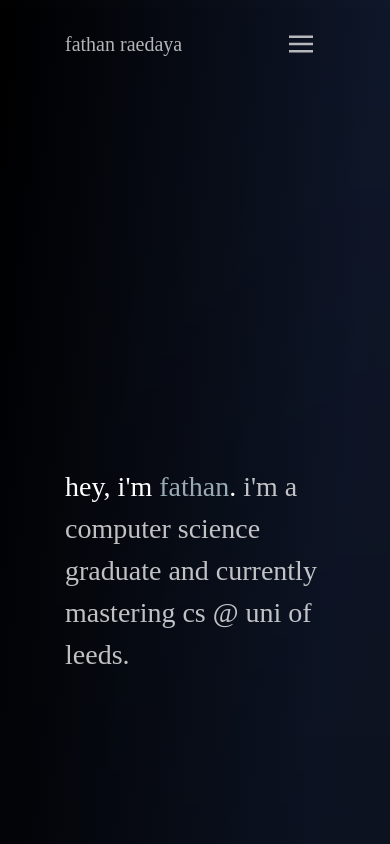
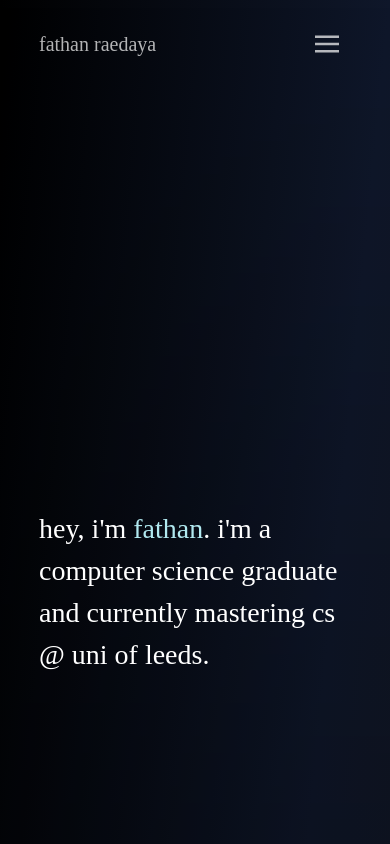
Before and after one commit to FathanRaedaya/portfolio, a website: page index.html in a window 390 px wide. Shown: the top 844 px of the page. Drawn offline with nearby package versions, Linux system fonts and the light colour scheme; a script that the page names is missing; a web font is replaced by a local one.

Commit message:
Edit container width for mobile res

```diff
--- a/index.html
+++ b/index.html
@@ -14,7 +14,7 @@
     <header>
       <nav id="navbar"
            class="top-0 left-0 right-0 transition-opacity duration-1000 ease-linear
-                  w-2/3 mx-auto z-[1000] font-[merri] opacity-0 invisible mt-6 text-white">
+                  w-4/5 sm:w-2/3 mx-auto z-[1000] font-[merri] opacity-0 invisible mt-6 text-white">
 
         <div class="flex items-center justify-between">
 
@@ -56,17 +56,17 @@
       </section>
 
       <section class="min-h-screen w-full flex flex-col relative" id="home">
-        <div class="container min-h-screen w-2/3 mx-auto px-4 home-text relative">
+        <div class="container min-h-screen w-4/5 sm:w-2/3 mx-auto px-4 home-text relative">
           <div class="absolute bottom-60 md:bottom-36 left-0">
             <h2 class="w-full sm:w-2/3 left-0 font-[merri] text-[28px] md:text-[40px] text-white mr-[10]">
-              hey, i'm<span class="text-[#99aab5]"> fathan</span>.
-              <span class="opacity-75">i'm a computer science graduate and currently mastering cs @ uni of leeds.</span>
+              hey, i'm<span class="text-[#b1e9f0]"> fathan</span>.
+              <span class="">i'm a computer science graduate and currently mastering cs @ uni of leeds.</span>
             </h2>
           </div>
         </div>
       </section>
 
-      <section class="about-container h-[50vh] w-2/3 mx-auto relative" id="about">
+      <section class="about-container h-[30vh] sm:h-[50vh] sm:w-2/3 mx-auto relative" id="about">
           <h2 class="about-heading font-[merri] text-[40px] text-white text-left pt-[10%] tracking-[-2px] font-normal slide-in-left"><span class="small">01 </span><span class="text-customGrey">about </span>me</h2>
           <img src="src/assets/images/pfp.jpg" alt="Fathan Raedaya picture" class="portrait max-w-[300px] max-h-[300px] rounded-[30px] float-right slide-in-right">
           <p class="about-text slide-in-left">
--- a/src/input.css
+++ b/src/input.css
@@ -253,7 +253,6 @@ html {
 
 	.about-container {
 		font-size: 12px;
-		height: 130vh;
 		width: 90%;
 	}
 
```
Also changed, not shown: src/output.css.
